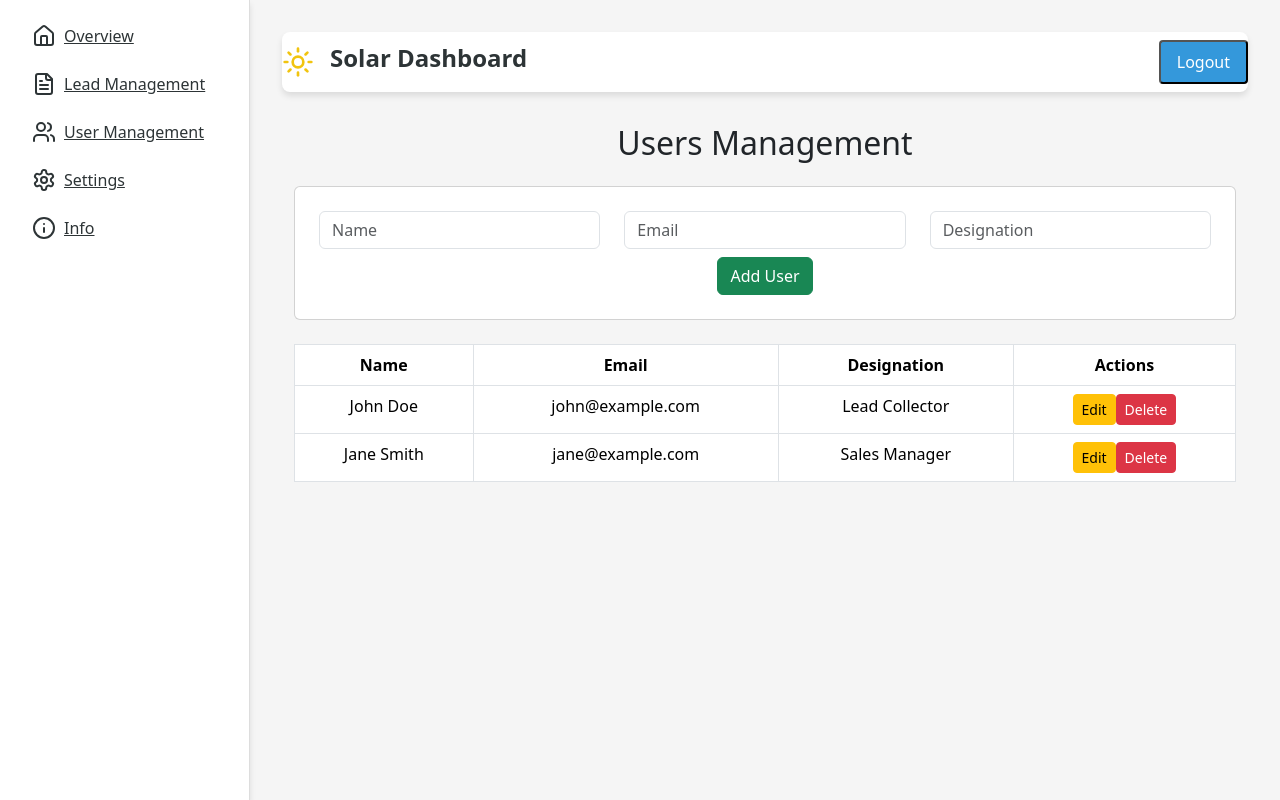
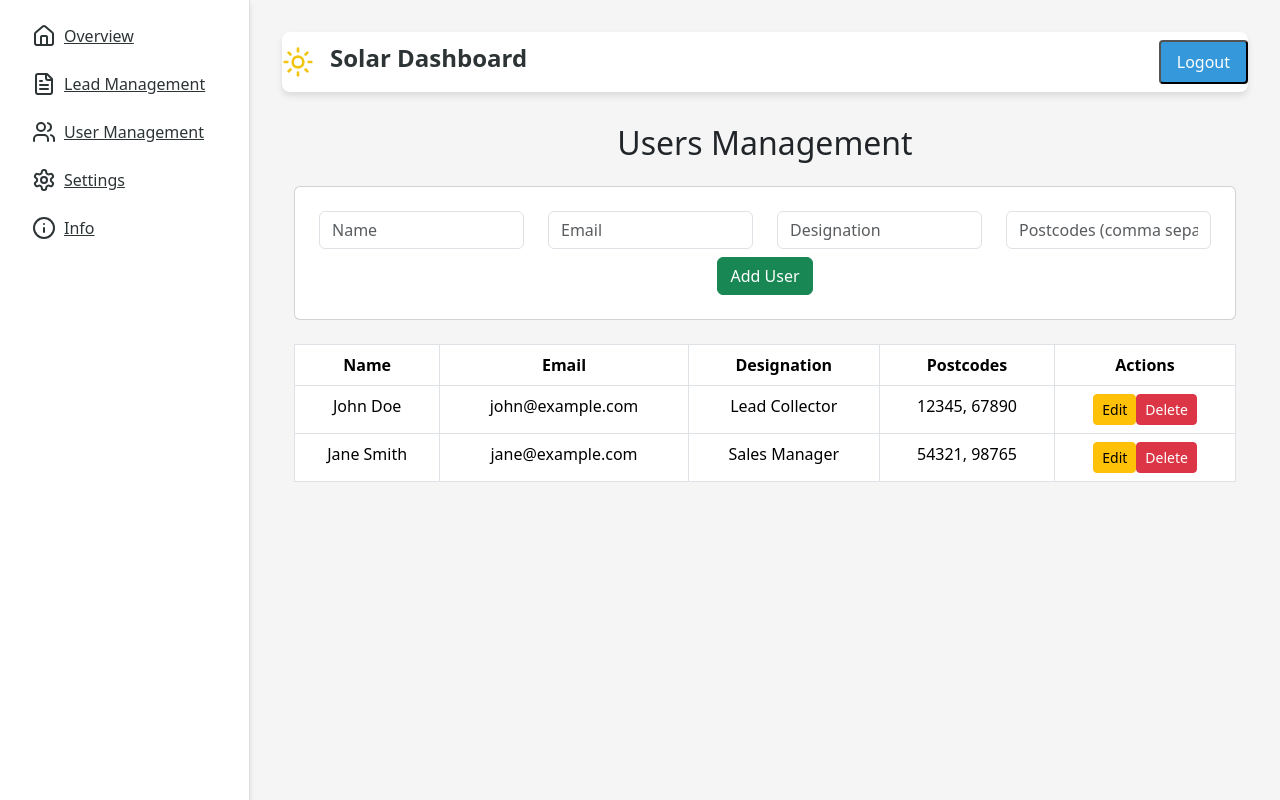
Before and after one commit to mali2927/Suniese-CRM, a React (Create React App) app: page /user in a window 1280 px wide. Built offline with nearby package versions, Linux system fonts and the light colour scheme.

Commit message:
added postcodes in users

```diff
--- a/src/Components/AdminComponents/Users.js
+++ b/src/Components/AdminComponents/Users.js
@@ -11,12 +11,14 @@ const Users = () => {
       name: "John Doe",
       email: "john@example.com",
       designation: "Lead Collector",
+      postcodes: "12345, 67890",
     },
     {
       id: 2,
       name: "Jane Smith",
       email: "jane@example.com",
       designation: "Sales Manager",
+      postcodes: "54321, 98765",
     },
   ];
 
@@ -25,6 +27,7 @@ const Users = () => {
     name: "",
     email: "",
     designation: "",
+    postcodes: "",
   });
   const [editingUser, setEditingUser] = useState(null);
 
@@ -36,10 +39,15 @@ const Users = () => {
 
   // Add new user
   const addUser = () => {
-    if (newUser.name && newUser.email && newUser.designation) {
+    if (
+      newUser.name &&
+      newUser.email &&
+      newUser.designation &&
+      newUser.postcodes
+    ) {
       const id = users.length ? users[users.length - 1].id + 1 : 1;
       setUsers([...users, { id, ...newUser }]);
-      setNewUser({ name: "", email: "", designation: "" });
+      setNewUser({ name: "", email: "", designation: "", postcodes: "" });
     }
   };
 
@@ -60,7 +68,7 @@ const Users = () => {
       users.map((user) => (user.id === editingUser.id ? newUser : user))
     );
     setEditingUser(null);
-    setNewUser({ name: "", email: "", designation: "" });
+    setNewUser({ name: "", email: "", designation: "", postcodes: "" });
   };
 
   return (
@@ -75,7 +83,7 @@ const Users = () => {
             {/* User Form */}
             <div className="card p-4 mb-4">
               <div className="row">
-                <div className="col-md-4">
+                <div className="col-md-3">
                   <input
                     type="text"
                     name="name"
@@ -85,7 +93,7 @@ const Users = () => {
                     onChange={handleChange}
                   />
                 </div>
-                <div className="col-md-4">
+                <div className="col-md-3">
                   <input
                     type="email"
                     name="email"
@@ -95,13 +103,23 @@ const Users = () => {
                     onChange={handleChange}
                   />
                 </div>
-                <div className="col-md-4">
+                <div className="col-md-3">
                   <input
                     type="text"
                     name="designation"
                     className="form-control mb-2"
                     placeholder="Designation"
                     value={newUser.designation}
+                    onChange={handleChange}
+                  />
+                </div>
+                <div className="col-md-3">
+                  <input
+                    type="text"
+                    name="postcodes"
+                    className="form-control mb-2"
+                    placeholder="Postcodes (comma separated)"
+                    value={newUser.postcodes}
                     onChange={handleChange}
                   />
                 </div>
@@ -126,6 +144,7 @@ const Users = () => {
                   <th>Name</th>
                   <th>Email</th>
                   <th>Designation</th>
+                  <th>Postcodes</th>
                   <th>Actions</th>
                 </tr>
               </thead>
@@ -135,6 +154,7 @@ const Users = () => {
                     <td>{user.name}</td>
                     <td>{user.email}</td>
                     <td>{user.designation}</td>
+                    <td>{user.postcodes}</td>
                     <td>
                       <button
                         className="btn btn-sm btn-warning mr-2"
```
